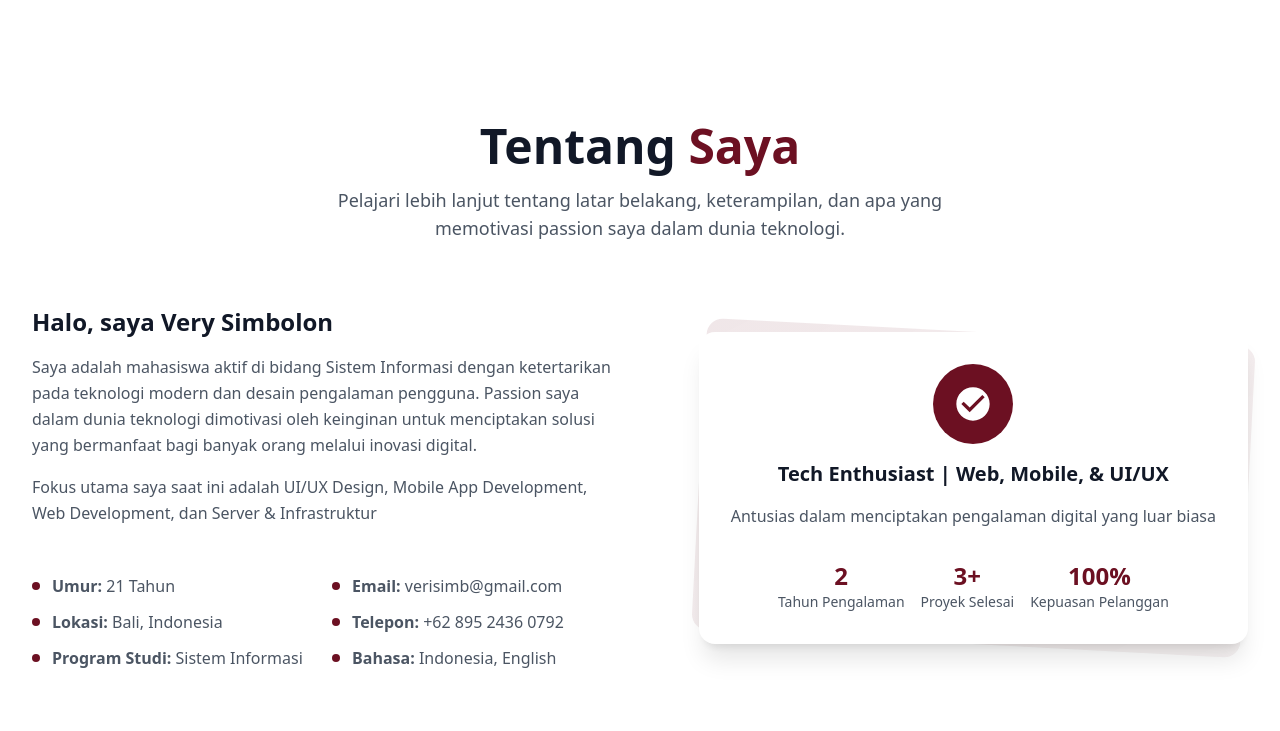
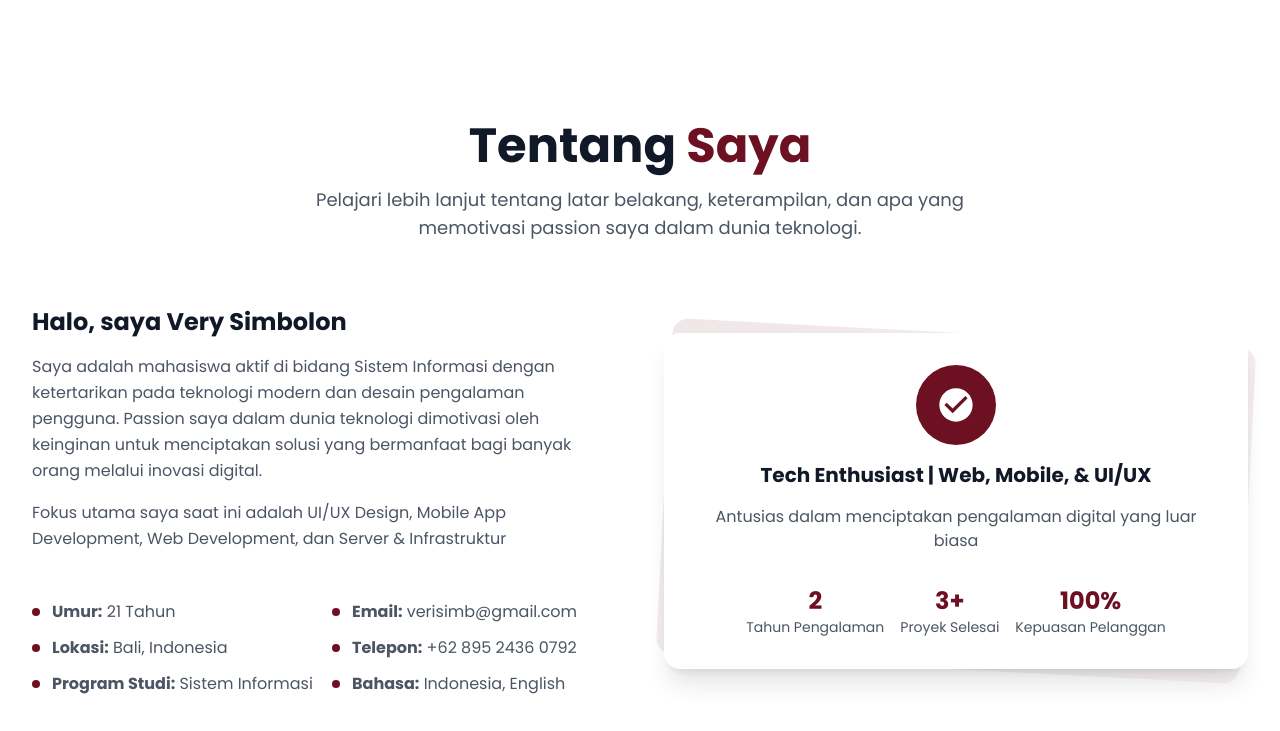
Before and after one commit to verisimb/portfolio, a website: page index.html in a window 1280 px wide. Shown: the part 758-1489 px from the top of the page. Drawn offline with Linux system fonts and the light colour scheme.

Commit message:
Update font

```diff
--- a/index.html
+++ b/index.html
@@ -4,9 +4,12 @@
     <meta charset="UTF-8">
     <meta name="viewport" content="width=device-width, initial-scale=1.0">
     <title>Portfolio Tailwind CSS</title>
+    <link rel="preconnect" href="https://fonts.googleapis.com">
+    <link rel="preconnect" href="https://fonts.gstatic.com" crossorigin>
+    <link href="https://fonts.googleapis.com/css2?family=Poppins:wght@100;200;300;400;500;600;700;800;900&display=swap" rel="stylesheet">
     <link href="src/output.css" rel="stylesheet" />
 </head>
-<body>
+<body class="font-sans">
     <!-- Navbar start -->
     <nav class="fixed w-full z-50 top-0">
         <div class="max-w-7xl mx-auto px-6 sm:px-8 lg:px-10">
--- a/tailwind.config.js
+++ b/tailwind.config.js
@@ -2,7 +2,11 @@
 module.exports = {
   content: ['./*.html', './src/**/*.{html,js}'],
   theme: {
-    extend: {},
+    extend: {
+      fontFamily: {
+        'sans': ['Poppins', 'ui-sans-serif', 'system-ui', 'sans-serif'],
+      },
+    },
   },
   plugins: [],
 }
```
Also changed, not shown: src/output.css.
